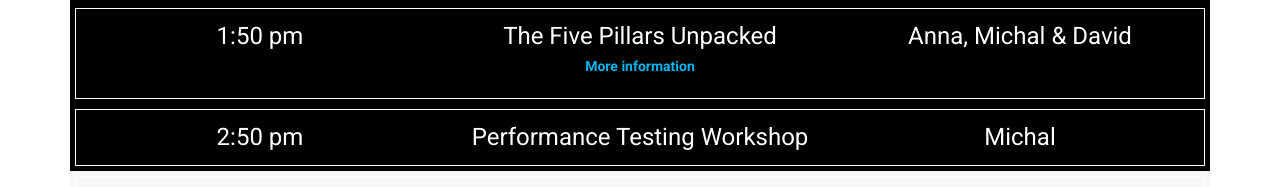
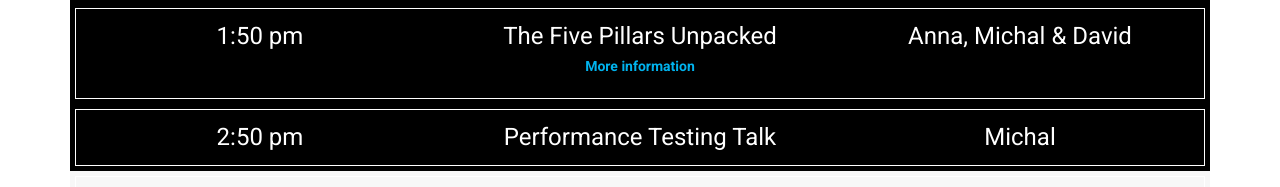
Before and after one commit to scresswell-kainos/kainos_test_gathering, a website: page index.html in a window 1280 px wide. Shown: the part 2864-3051 px from the top of the page. Drawn offline with Linux system fonts and the light colour scheme; files whose address does not match are found by name.

Commit message:
updating Michal's talk

```diff
--- a/index.html
+++ b/index.html
@@ -396,7 +396,7 @@
                         <time datetime="14:50">2:50 pm</time>
                     </div>
                     <div>
-                        Performance Testing Workshop
+                        Performance Testing Talk
                     </div>
                     <div>Michal
                     </div>
```
